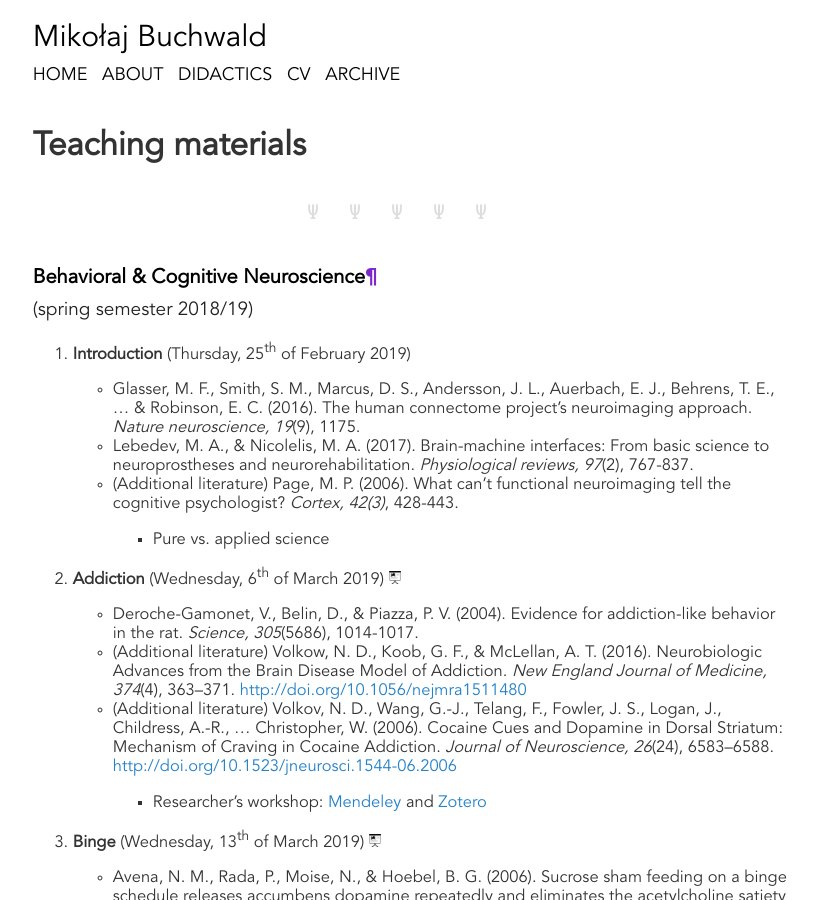
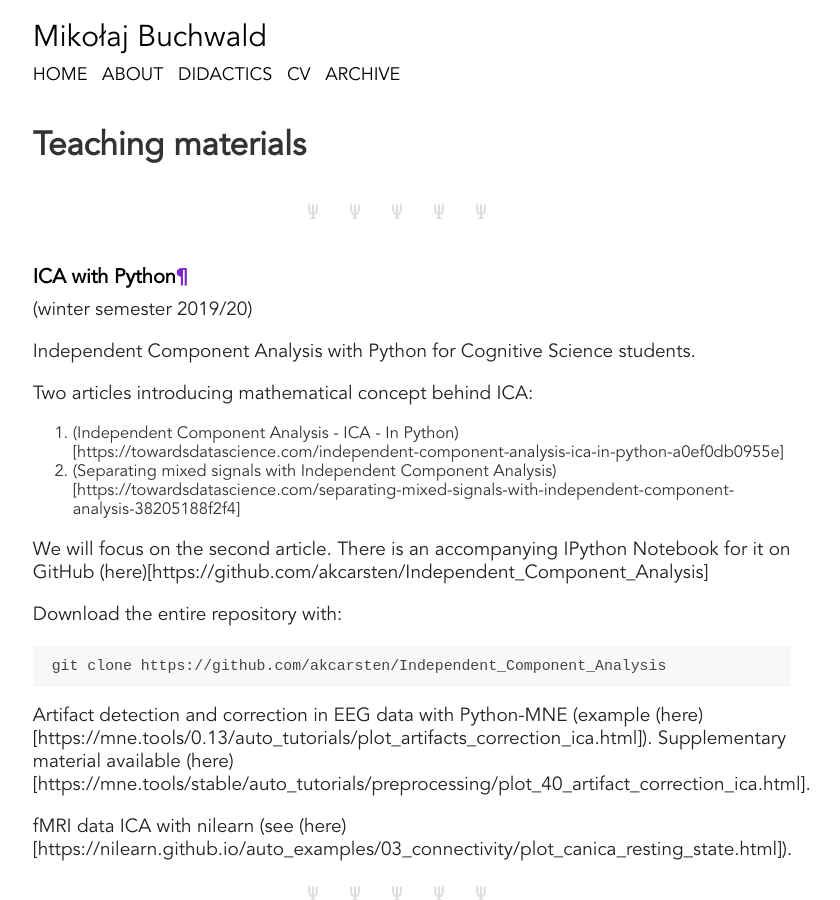
Before and after one commit to mikbuch/mikbuch.github.io, a Jekyll site: the page built from didactics.md, in a window 1280 px wide and 900 px high. Shown: the whole window, without its empty margins (228-1068 px from the left). Built offline with Jekyll 4.4.1, drawn with Linux system fonts in a browser that asks for light colours.

Commit message:
ICA with Python

````diff
--- a/didactics.md
+++ b/didactics.md
@@ -4,6 +4,29 @@ title: Didactics
 ---
 
 # Teaching materials
+
+***
+
+## <a name="ica"></a>ICA with Python[¶](#bcn)
+ (winter semester 2019/20)
+&nbsp;
+
+Independent Component Analysis with Python for Cognitive Science students.
+
+Two articles introducing mathematical concept behind ICA:
+ 1. (Independent Component Analysis - ICA - In Python)[https://towardsdatascience.com/independent-component-analysis-ica-in-python-a0ef0db0955e]
+ 2. (Separating mixed signals with Independent Component Analysis)[https://towardsdatascience.com/separating-mixed-signals-with-independent-component-analysis-38205188f2f4]
+
+ We will focus on the second article. There is an accompanying IPython Notebook for it on GitHub (here)[https://github.com/akcarsten/Independent_Component_Analysis]
+
+ Download the entire repository with:
+ ```bash
+ git clone https://github.com/akcarsten/Independent_Component_Analysis
+ ```
+
+ Artifact detection and correction in EEG data with Python-MNE (example (here)[https://mne.tools/0.13/auto_tutorials/plot_artifacts_correction_ica.html]). Supplementary material available (here)[https://mne.tools/stable/auto_tutorials/preprocessing/plot_40_artifact_correction_ica.html].
+
+ fMRI data ICA with nilearn (see (here)[https://nilearn.github.io/auto_examples/03_connectivity/plot_canica_resting_state.html]).
 
 ***
 
````
